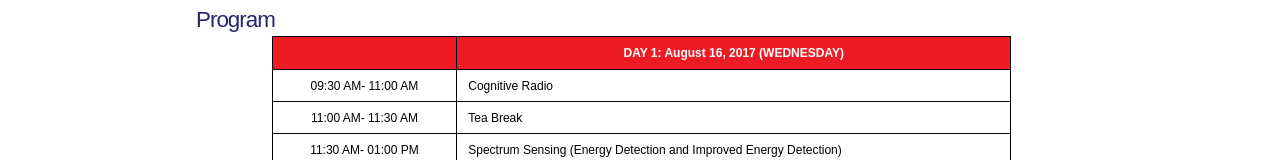
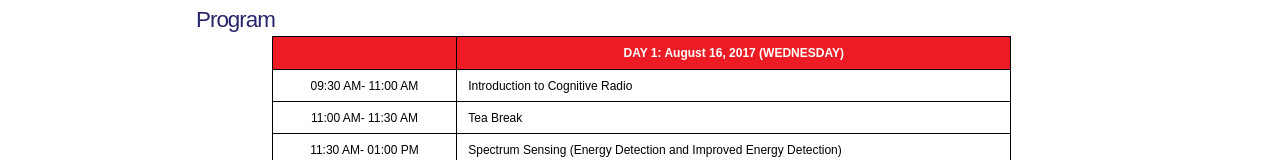
Before and after one commit to MitulP/FDP, a plain HTML site: page programme.html in a window 1280 px wide. Shown: the part 437-597 px from the top of the page. Drawn offline with Linux system fonts and the light colour scheme.

Commit message:
Update programme.html

```diff
--- a/programme.html
+++ b/programme.html
@@ -107,7 +107,7 @@ div.transbox p {
 		            </tr>
 			        <tr>
 			          <td align="center">09:30 AM- 11:00 AM</td>
-			          <td>Cognitive Radio</td>
+			          <td>Introduction to Cognitive Radio</td>
 
 		            </tr>
 			        <tr>
```
